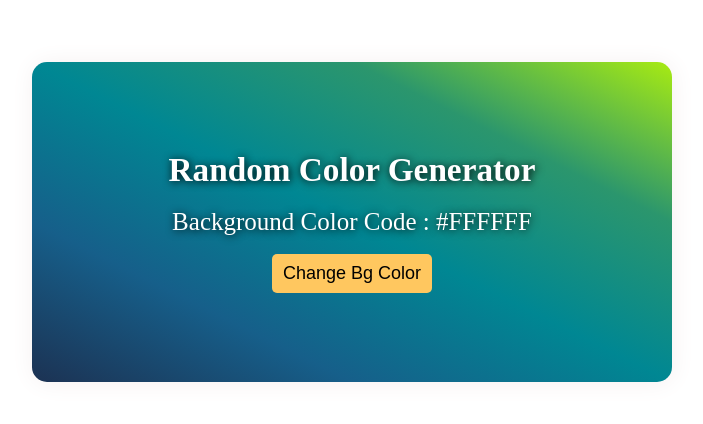
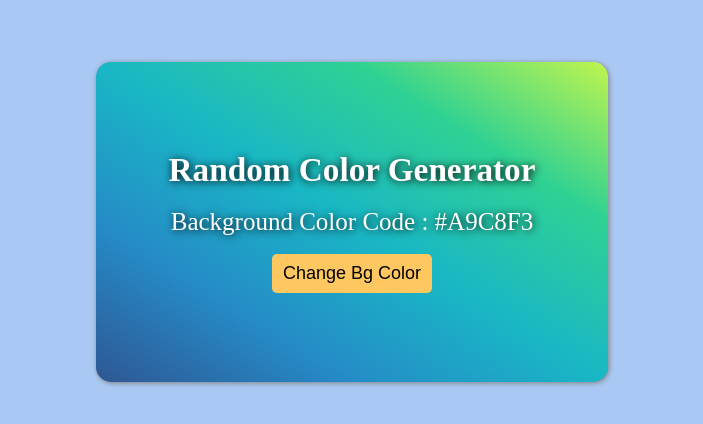
Before and after one commit to amannamdev07/random-bgcolor-generator, a plain HTML site: page index.html in a window 1280 px wide. Shown: the part 178-602 px from the top of the page, without its empty margins (288-991 px from the left). Drawn offline with Linux system fonts and the light colour scheme.

Commit message:
new changes made

```diff
--- a/index.html
+++ b/index.html
@@ -13,7 +13,7 @@
     <section class="main_container">
         <h1>Random Color Generator</h1>
         <div class="result" id="result">
-            Background Color Code : #FFFFFF
+            Background Color Code : #A9C8F3
         </div>
 
         <button id="change" type="button">change bg color</button>
--- a/style.css
+++ b/style.css
@@ -14,6 +14,7 @@ body {
     justify-content: center;
     width: 100%;
     height: 100vh;
+    background-color: #A9C8F3;
 }
 
 .main_container {
@@ -24,12 +25,12 @@ body {
     gap: 1.8125rem;
     border-radius: 15px;
     background-color: blue;
-    width: 50%;
+    width: 40%;
     height: 40%;
-    background-image: linear-gradient(to right top, #1c3253, #165f8a, #008793, #2b966d, #a8eb12);
+    background-image: linear-gradient(to right top, #2e5794, #258bc7, #19b7c5, #2fd193, #c0f54d);
     color: white;
     text-shadow: 1px 1px 9px black;
-    box-shadow: 1px 1px 25px rgb(245, 240, 240);
+    box-shadow: 1px 1px 5px rgb(128, 128, 128);
 }
 
 h1 {
```
